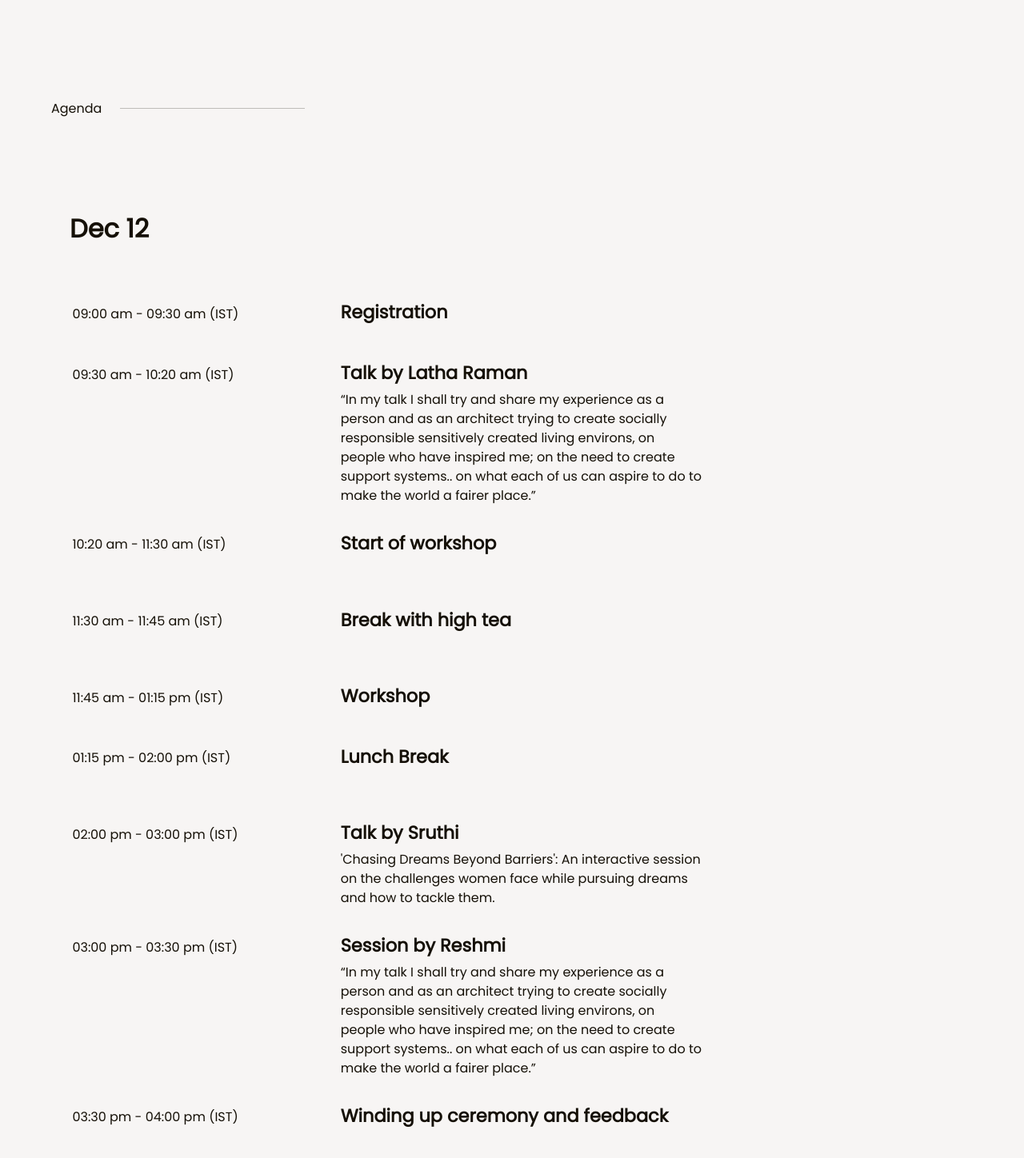
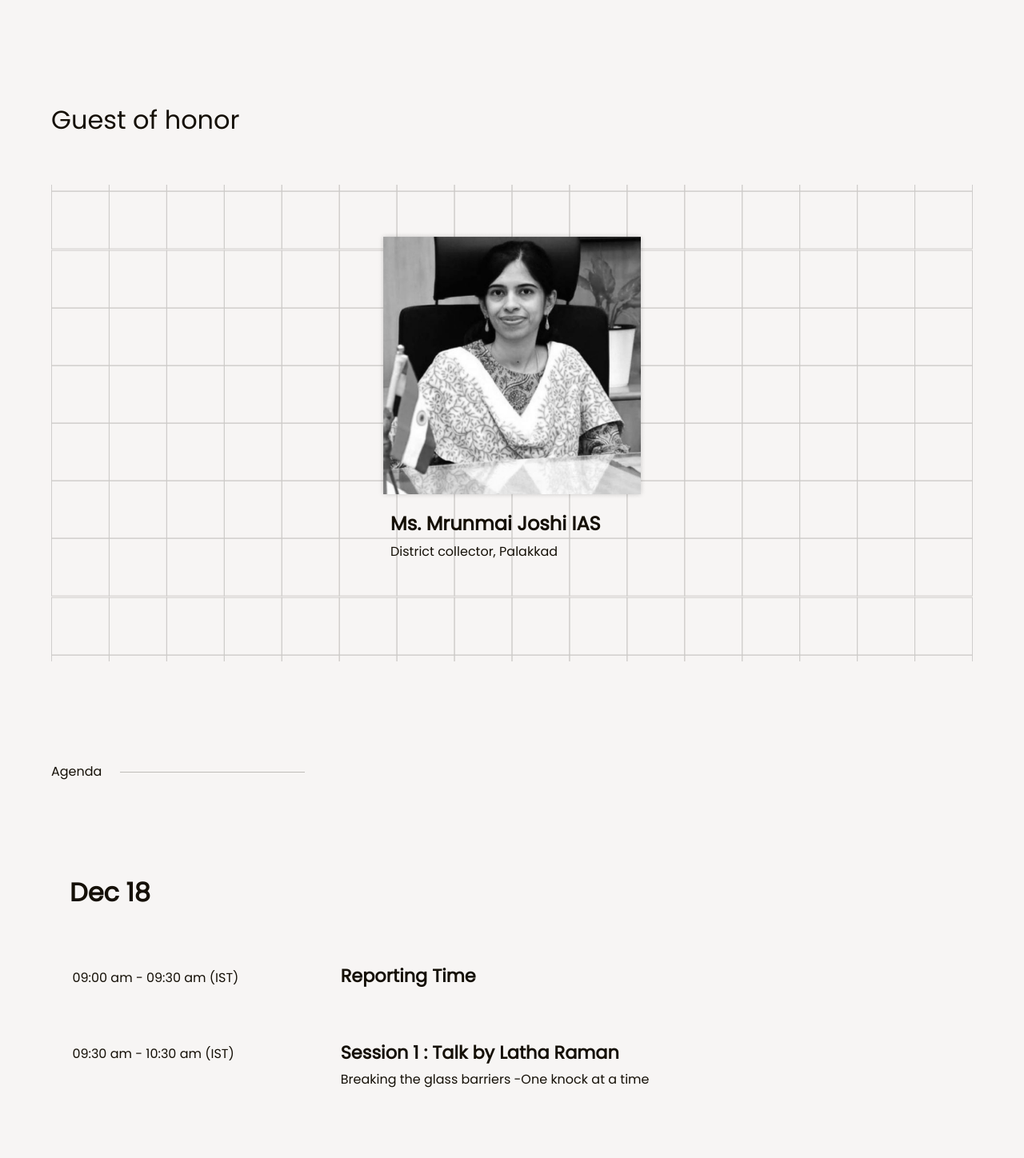
Before and after one commit to anima-regem/bgb, a React (Vite) app: page / in a window 1280 px wide. Shown: the part 2727-4175 px from the top of the page at 80% size. Built offline with nearby package versions, Linux system fonts and the light colour scheme.

Commit message:
fix: agenda changes

```diff
--- a/src/App.jsx
+++ b/src/App.jsx
@@ -6,6 +6,7 @@ import BottomSection from "./components/BottomSection/BottomSection";
 import FAQ from "./components/Faq/FAQ";
 import Footer from "./components/Footer/Footer";
 import FooterSection from "./components/FooterSection/FooterSection";
+import Guest from "./components/Guest/Guest";
 import HomeSection from "./components/HomeSection/HomeSection";
 import PrevEditions from "./components/PrevEditions/PrevEditions";
 import Speaker from "./components/Speaker/Speaker";
@@ -22,6 +23,7 @@ function App() {
         <About />
         <div id="speakers"></div>
         <Speaker />
+        <Guest/>
         <div id="agenda"></div>
         <Agenda />
         <BottomSection />
--- a/src/components/Agenda/Agenda.jsx
+++ b/src/components/Agenda/Agenda.jsx
@@ -18,74 +18,68 @@ const Agenda = () => {
         </div>
         <div className="agenda-contents">
           <div className="date-data">
-            <h2>Dec 12</h2>
+            <h2>Dec 18</h2>
           </div>
           <div className="agenda-item">
             <p>09:00 am - 09:30 am (IST)</p>
-            <h3>Registration</h3>
+            <h3>Reporting Time</h3>
           </div>
 
           <div className="agenda-item ">
-            <p>09:30 am - 10:20 am (IST)</p>
+            <p>09:30 am - 10:30 am (IST)</p>
             <div className="talk-sessions">
-              <h3>Talk by Latha Raman</h3>
+              <h3>Session 1 : Talk by Latha Raman</h3>
               <div className="talk-contents">
-                “In my talk I shall try and share my experience as a person and
-                as an architect trying to create socially responsible
-                sensitively created living environs, on people who have inspired
-                me; on the need to create support systems.. on what each of us
-                can aspire to do to make the world a fairer place.”
+                Breaking the glass barriers -One knock at a time
               </div>
             </div>
           </div>
 
           <div className="agenda-item ">
-            <p>10:20 am - 11:30 am (IST)</p>
-            <h3>Start of workshop</h3>
+            <p>10:30 am - 11:00 am (IST)</p>
+            <h3>Introduction to the workshop</h3>
           </div>
 
           <div className="agenda-item ">
-            <p>11:30 am - 11:45 am (IST)</p>
-            <h3>Break with high tea</h3>
+            <p>11:00 am - 12:00 am (IST)</p>
+            <h3>Inauguration by Mrunmai Joshi IAS</h3>
           </div>
 
           <div className="agenda-item ">
-            <p>11:45 am - 01:15 pm (IST)</p>
-            <h3>Workshop</h3>
+            <p>12:00 pm - 01:30 pm (IST)</p>
+            <div className="talk-sessions">
+              <h3>Session 2: Dr.Rajani Ramachandran</h3>
+              <div className="talk-contents">
+                Theatre-based exploration of gender in stem
+              </div>
+            </div>
           </div>
-
           <div className="agenda-item ">
-            <p>01:15 pm - 02:00 pm (IST)</p>
+            <p>01:30 pm - 02:30 pm (IST)</p>
             <h3>Lunch Break</h3>
           </div>
 
           <div className="agenda-item ">
-            <p>02:00 pm - 03:00 pm (IST)</p>
+            <p>02:30 pm - 03:30 pm (IST)</p>
             <div className="talk-sessions">
-              <h3>Talk by Sruthi</h3>
+              <h3>Session 3: Talk by Sruthi P Nair</h3>
               <div className="talk-contents">
-                'Chasing Dreams Beyond Barriers': An interactive session on the
-                challenges women face while pursuing dreams and how to tackle
-                them.
+                Chasing dreams beyond barriers
               </div>
             </div>
           </div>
           <div className="agenda-item ">
-            <p>03:00 pm - 03:30 pm (IST)</p>
+            <p>03:30 pm - 04:30 pm (IST)</p>
             <div className="talk-sessions">
-              <h3>Session by Reshmi</h3>
+              <h3>Session 4: Talk by Rasmi U.</h3>
               <div className="talk-contents">
-                “In my talk I shall try and share my experience as a person and
-                as an architect trying to create socially responsible
-                sensitively created living environs, on people who have inspired
-                me; on the need to create support systems.. on what each of us
-                can aspire to do to make the world a fairer place.”
+              Let's get real about barriers
               </div>
             </div>
           </div>
           <div className="agenda-item ">
-            <p>03:30 pm - 04:00 pm (IST)</p>
-            <h3>Winding up ceremony and feedback</h3>
+            <p>04:30 pm (IST)</p>
+            <h3>Winding up ceremony and feedback </h3>
           </div>
         </div>
       </div>
--- /dev/null
+++ b/src/components/Guest/Guest.css
@@ -0,0 +1,58 @@
+.spkr-section{
+    margin: 5%;
+    margin-top: 10%;
+}
+.spk-header{
+    font-size: 2rem;
+
+}
+
+
+.card{
+    max-width:10rem;
+    margin-bottom: 5%;
+    border: 0px;
+    background-color: rgba(255, 255, 255, 0);
+
+}
+
+.guest-abt > .card{
+    max-width: 15rem;
+}
+
+.card-title{
+    font-size: 0.9rem;
+    font-weight: bold;
+}
+.card-text{
+    font-size: 0.65rem;
+}
+.spk-abt{
+    margin-top:5%;
+    flex-wrap: wrap;
+
+    padding: 5%;
+    justify-content: space-around;
+    background-image: url('/grid.svg');
+    background-position: center;
+    background-size: contain;
+    background-repeat: repeat;
+}
+
+@media screen and (min-width:790px) {
+    .card{
+        max-width:18rem
+
+    }
+    .guest-abt > .card{
+        max-width: 21rem;
+    }
+    .card-title{
+        font-size: 1.5rem;
+        font-weight: bold;
+    }
+    .card-text{
+        font-size: 1rem;
+    }
+
+}
--- /dev/null
+++ b/src/components/Guest/Guest.jsx
@@ -0,0 +1,26 @@
+import React from "react";
+import img0 from "../../assets/images/0.png";
+
+import "./Guest.css";
+
+const Guest = () => {
+  return (
+    <>
+      <div className="spkr-section">
+        <div className="spk-header">Guest of honor</div>
+
+        <div className="spk-abt d-flex guest-abt ">
+          <div className="card">
+            <img src={img0} className="card-img-top" alt="..." />
+            <div className="card-body">
+              <h5 className="card-title">Ms. Mrunmai Joshi IAS</h5>
+              <p className="card-text">District collector, Palakkad</p>
+            </div>
+          </div>
+        </div>
+      </div>
+    </>
+  );
+};
+
+export default Guest;
--- a/src/components/Speaker/Speaker.jsx
+++ b/src/components/Speaker/Speaker.jsx
@@ -33,8 +33,8 @@ const Speaker = () => {
           <div className="card">
             <img src={img3} className="card-img-top" alt="..." />
             <div className="card-body">
-              <h5 className="card-title">Reshmi U</h5>
-              <p className="card-text">Assistant Engineer, Epoch Zero</p>
+              <h5 className="card-title">Rasmi U</h5>
+              <p className="card-text">Assistant Software Engineer, Epoch Zero</p>
             </div>
           </div>
           <div className="card">
```
Also changed, not shown: src/assets/images/0.png (added).
